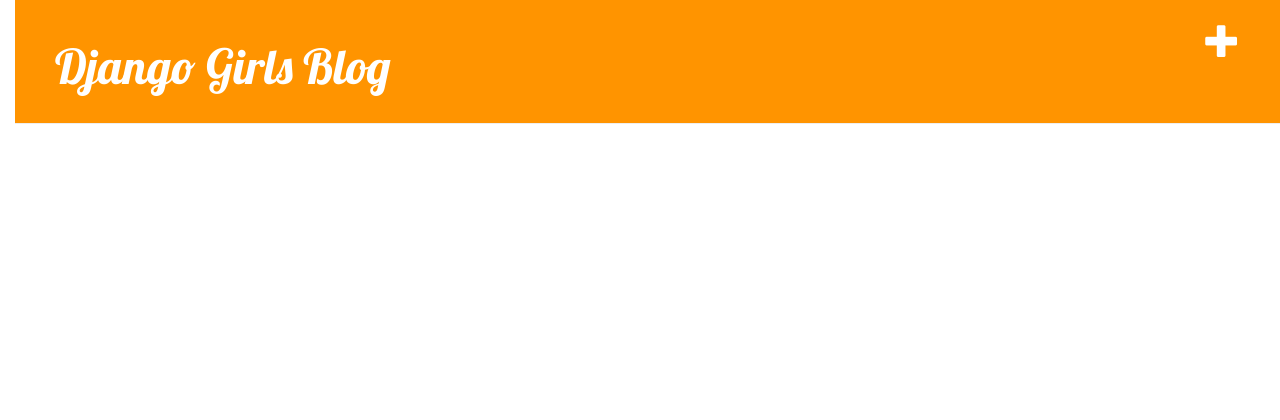
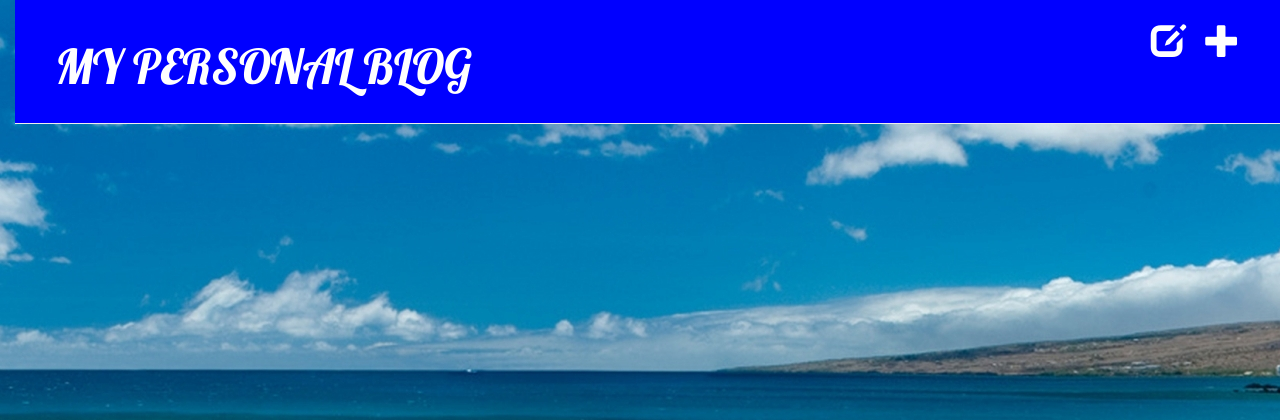
Before and after one commit to leah25/django_girls, a Django app: page / in a window 1280 px wide. Shown: the top 420 px of the page. Run offline with Django 3.2, Linux system fonts and the light colour scheme; the visitor is signed in with stand-in values (Sample User, id 1); data that the repository does not hold is empty; some libraries are stand-ins or nearby versions.

Commit message:
updated code

```diff
--- a/blog/static/css/blog.css
+++ b/blog/static/css/blog.css
@@ -1,12 +1,14 @@
 h1 a{
-	color:#FCA205;
+	color:black;
 	font-family: 'Lobster';
 }
 body{
+	background-image: url("../img/102.jpg");
+
 	padding-left: 15px;
 }
 .page-header	{
-background-color:	#ff9400;
+background-color:blue;
 margin-top:	0;
 padding:	20px	20px	20px	40px;
 }
--- a/blog/templates/blog/base.html
+++ b/blog/templates/blog/base.html
@@ -2,20 +2,22 @@
 <!DOCTYPE html>
 <html>
 <head>
-	<title>Django girls blog</title>
+	<title>sharonleah</title>
 	<link	rel="stylesheet"	href="//maxcdn.bootstrapcdn.com/bootstrap/3.2.0/css/bootstrap.min.css">
 <link	rel="stylesheet"	href="//maxcdn.bootstrapcdn.com/bootstrap/3.2.0/css/bootstrap-theme.min.css">
 <link	href="//fonts.googleapis.com/css?family=Lobster&subset=latin,latin-ext"	rel="stylesheet"	type="text/css">
 
 <link rel="stylesheet"  href="{% static 'css/blog.css' %}">
+
 </head>
 
 <body>
 <div class="page-header">
 	{% if user.is_authenticated %}
 	<a	href="{% url 'post_new'	%}"	class="top-menu"><span	class="glyphicon	glyphicon-plus"></span></a>
+	<a href="{% url 'post_draft_list' %}" class="top-menu"><span class="glyphicon glyphicon-edit"></span></a>
 	{% endif %}
-	<h1> <a href="/">Django Girls Blog</a></h1>
+	<h1> <a href="/">MY PERSONAL BLOG</a></h1>
 
 </div >
 
--- a/blog/templates/blog/post_detail.html
+++ b/blog/templates/blog/post_detail.html
@@ -6,6 +6,9 @@
 			<div	class="date">
 				{{	post.published_date	}}
 			</div>
+		{% else %}
+			<a class ="btn btn-default" href="{% url 'post_publish' pk=post.pk %}">Publish</a>
+			<a class ="btn btn-default" href="{% url 'post_remove' pk=post.pk %}"><span class="glyphicon glyphicon-remove"></span></a>
 		{%	endif	%}
 
 		<a	class="btn	btn-default"	href="{%	url	'post_edit'	pk=post.pk  %}"><span	class="glyphicon	glyphicon-pencil"></span></a>
--- a/blog/urls.py
+++ b/blog/urls.py
@@ -6,4 +6,8 @@ urlpatterns = [
 	url(r'^post/(?P<pk>\d+)/$',	views.post_detail,	name='post_detail'),
 	url(r'^post/new/$',	views.post_new,	name='post_new'),
 	url(r'^post/(?P<pk>\d+)/edit/$',	views.post_edit,	name='post_edit'),
+	url(r'^drafts/$', views.post_draft_list, name='post_draft_list'),
+	url(r'^post/(?P<pk>\d+)/publish/$', views.post_publish, name='post_publish'),
+	url(r'^post/(?P<pk>\d+)/remove/$', views.post_remove, name='post_remove'),
+
 	]
--- a/blog/views.py
+++ b/blog/views.py
@@ -24,7 +24,7 @@ def post_new(request):
 		if form.is_valid():
 			post = form.save(commit=False)
 			post.author = request.user
-			post.published_date = timezone.now()
+			#post.published_date = timezone.now()....when we remove this it helps us save post as drafts
 			post.save()
 			return redirect('post_detail', pk=post.pk)
 	else:
@@ -38,9 +38,23 @@ def	post_edit(request,	pk):
 		if	form.is_valid():
 			post	=	form.save(commit=False)
 			post.author	=	request.user
-			post.published_date	=	timezone.now()
+			#post.published_date	=	timezone.now()
 			post.save()
 			return	redirect('post_detail',	pk=post.pk)
 	else:
 		form	=	PostForm(instance=post)
 	return	render(request,	'blog/post_edit.html',	{'form':	form})
+
+def post_draft_list(request):
+	posts=Post.objects.filter(published_date_isnull=True).order_by('created_date')
+	return render(request, 'blog/post_draft_list.html', {'posts': posts})
+
+def post_publish(request, pk):
+	post= get_object_or_404(Post, pk=pk)
+	post.publish()
+	return redirect('post_detail', pk=pk)
+
+def post_remove(request, pk):
+	post= get_object_or_404(Post, pk=pk)
+	post.delete()
+	return redirect('post_list')
--- a/mysite/settings.py
+++ b/mysite/settings.py
@@ -23,9 +23,8 @@ BASE_DIR = os.path.dirname(os.path.dirname(os.path.abspath(__file__)))
 SECRET_KEY = 'mdd$h)o6ogxury_)l6*kme1z+s+bemii)q-cqq6qm5ew3y=bhr'
 
 # SECURITY WARNING: don't run with debug turned on in production!
-DEBUG = False
-
-ALLOWED_HOSTS = []
+DEBUG =True
+#ALLOWED_HOSTS = []
 
 
 # Application definition
```
Also changed, not shown: blog/templates/blog/post_draft_list.html (added, +11 -0 lines), blog/static/css/img/102.jpg (added).
